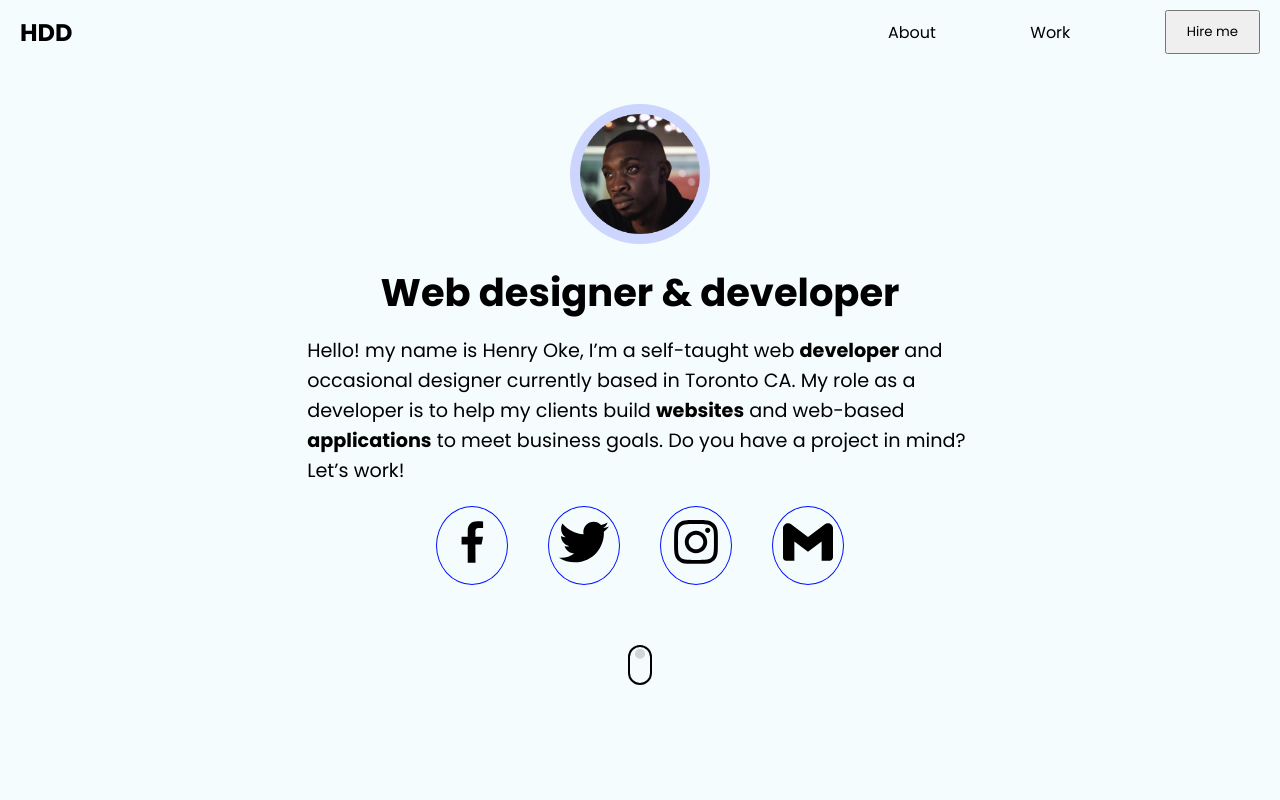
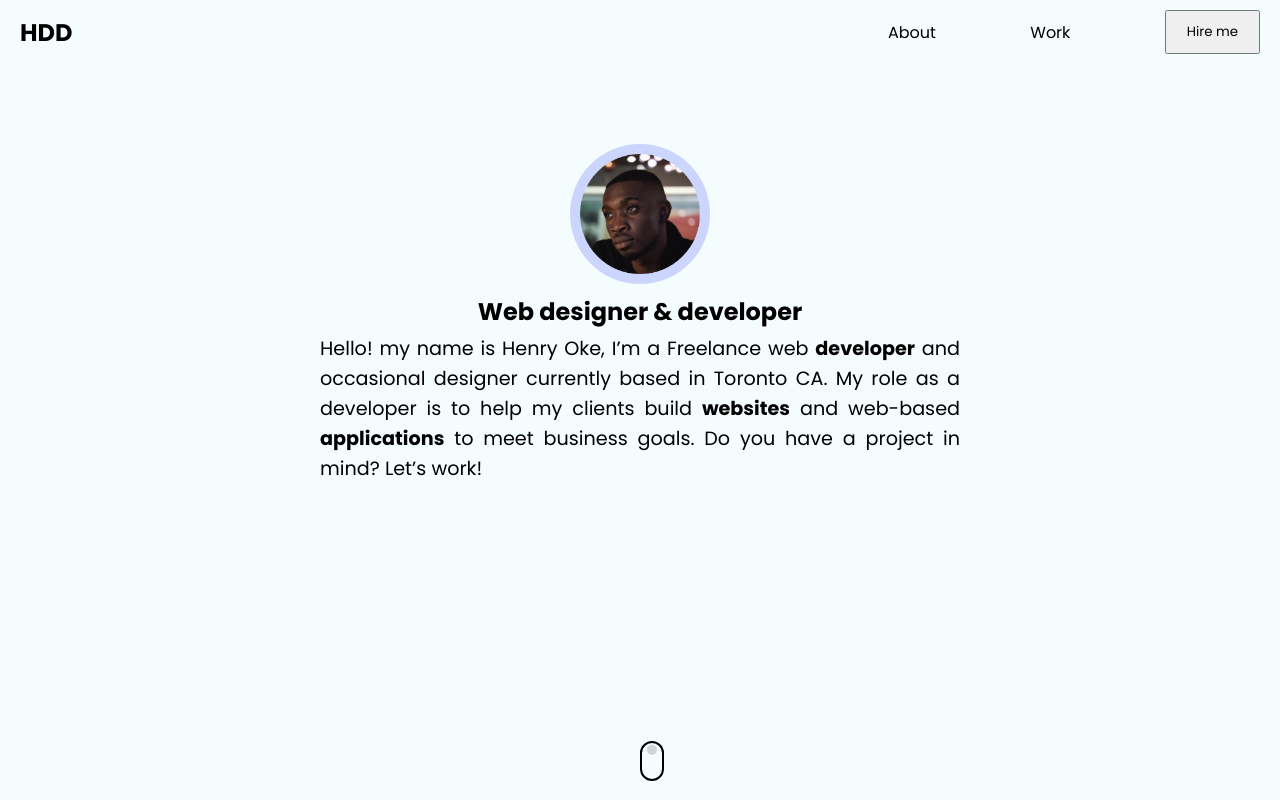
Before and after one commit to ok3dotdev/portfolio, a Next.js app: page / in a window 1280 px wide. Shown: the top 800 px of the page. Built offline with nearby package versions, Linux system fonts and the light colour scheme.

Commit message:
hero complete

```diff
--- a/components/Hero.js
+++ b/components/Hero.js
@@ -19,13 +19,13 @@ function Hero() {
       <div className="text__content">
         <h1 className="title">Web designer & developer</h1>
         <p className="description">
-          Hello! my name is Henry Oke, I’m a self-taught web{" "}
+          Hello! my name is Henry Oke, I’m a Freelance web{" "}
           <strong>developer</strong> and occasional designer currently based in
           Toronto CA. My role as a developer is to help my clients build{" "}
           <strong>websites</strong> and web-based <strong>applications</strong>{" "}
           to meet business goals. Do you have a project in mind? Let’s work!
         </p>
-        <div className="social-icons">
+        {/* <div className="social-icons">
           <div className="icon facebook">
             <GrFacebookOption className="fb" size={50} />
           </div>
@@ -38,10 +38,10 @@ function Hero() {
           <div className="icon email">
             <SiGmail className="fb" size={50} />
           </div>
+        </div> */}
+        <div className="scroll_icon">
+          <span className="circle"></span>
         </div>
-      </div>
-      <div className="scroll_icon">
-        <span className="circle"></span>
       </div>
     </section>
   );
--- a/styles/globals.css
+++ b/styles/globals.css
@@ -49,7 +49,43 @@ ul {
 /* Navbar styles end */
 
 /* Main container styles start Hero */
+
 .hero {
+  width: 100%;
+  text-align: center;
+}
+.text__content {
+  text-align: center;
+}
+.description {
+  text-align: justify;
+  width: 50%;
+  margin: 0 auto;
+}
+.image {
+  display: flex;
+  justify-content: center;
+  align-items: center;
+  margin: 0 auto;
+  border-radius: 50%;
+  width: 140px;
+  height: 140px;
+  padding: 0px;
+  background-color: rgba(0, 20, 255, 0.17);
+}
+.title {
+  margin-top: 10px;
+  margin-bottom: 5px;
+}
+/* .image {
+
+  background-color: rgba(0, 20, 255, 0.17);
+  width: auto;
+  height: auto;
+} */
+
+/* .hero {
+  position: relative;
   height: 100vh;
   width: 100%;
   display: flex;
@@ -57,14 +93,7 @@ ul {
 
   flex-direction: column;
 }
-.image {
-  background-color: rgba(0, 20, 255, 0.17);
-  border-radius: 50%;
-  display: flex;
-  justify-content: center;
-  align-items: center;
-  padding: 10px;
-}
+
 
 .text__content {
   display: flex;
@@ -84,10 +113,7 @@ ul {
   grid-template-columns: 1fr 1fr 1fr 1fr;
   gap: 40px;
 }
-.title {
-  margin-top: 20px;
-  margin-bottom: 15px;
-}
+
 .hero p {
   font-size: 1.5vw;
   padding: 0 20vw;
@@ -102,15 +128,19 @@ ul {
 
 .hero-image {
   object-fit: contain;
-}
+} */
 
 .scroll_icon {
+  position: absolute;
+
+  bottom: 1.2rem;
   width: 1.5rem;
   height: 2.5rem;
   border-radius: 2rem;
   border: 2px solid black;
 
   display: flex;
+  margin-left: 50%;
 }
 
 .circle {
@@ -169,6 +199,13 @@ ul {
 
 /* projects ends */
 @media only screen and (min-width: 800px) {
+  .hero {
+    margin-top: 80px;
+  }
+  .description {
+    line-height: 30px;
+    font-size: 1.5vw;
+  }
   .scroll_icon {
     margin-top: 60px;
   }
@@ -178,6 +215,13 @@ ul {
   /* .social-icons {
     display: none;
   } */
+  .hero {
+    margin-top: 10px;
+  }
+
+  .description {
+    width: 90%;
+  }
   .service_boxes {
     padding: 0 20px;
     display: flex;
```
